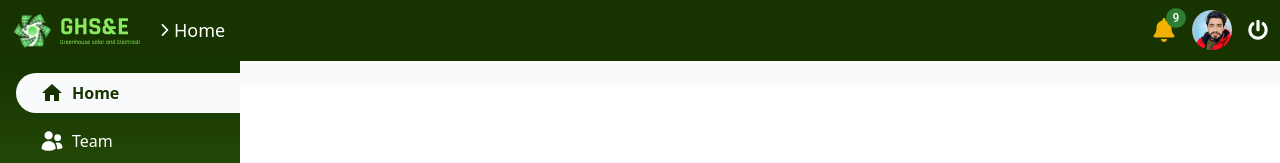
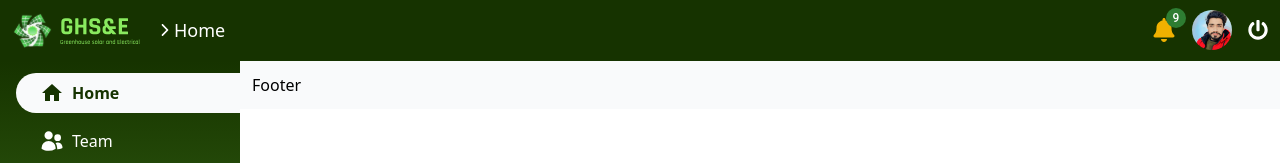
Before and after one commit to awaisfaryad25/dashboard, a React (Vite) app: page / in a window 1280 px wide. Shown: the top 163 px of the page. Built offline with nearby package versions, Linux system fonts and the light colour scheme.

Commit message:
add footer

```diff
--- a/src/components/views/dashboard/Dashboard.jsx
+++ b/src/components/views/dashboard/Dashboard.jsx
@@ -1,6 +1,7 @@
 import { useState, useEffect } from "react";
 import { Outlet } from "react-router-dom";
 import Navbar from "../../globalComponents/Navbar";
+import Footer from "../../globalComponents/Footer";
 import SideBar from "../../globalComponents/SideBar";
 
 const Dashboard = () => {
@@ -28,7 +29,7 @@ const Dashboard = () => {
         <div className="flex-1 p-3 bg-[var(--background)] h-full max-h-screen flex flex-col">
           <Outlet />
           <div className="">
-            {/* <Footer /> */}
+            <Footer />
           </div>
         </div>
       </div>
```
